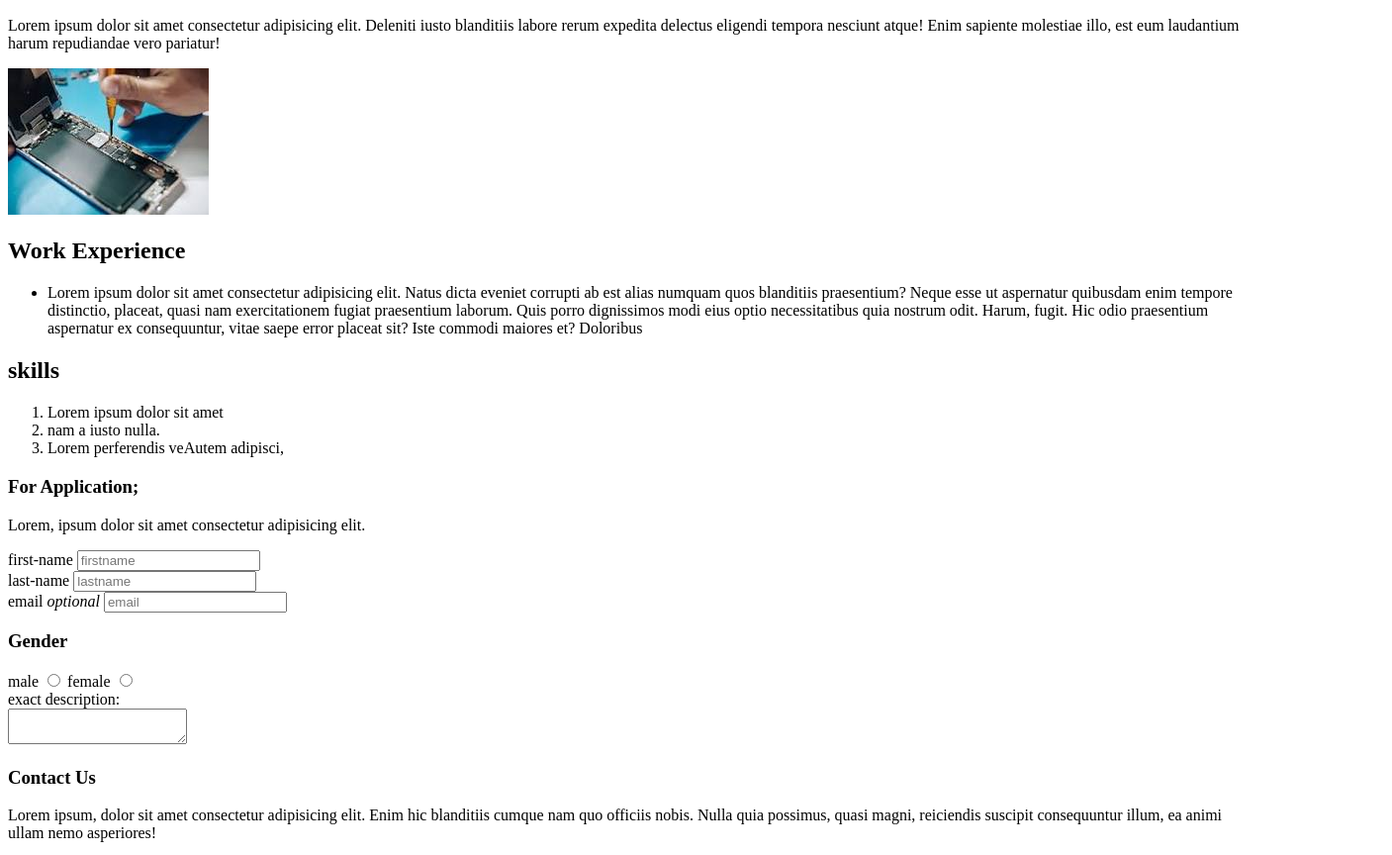
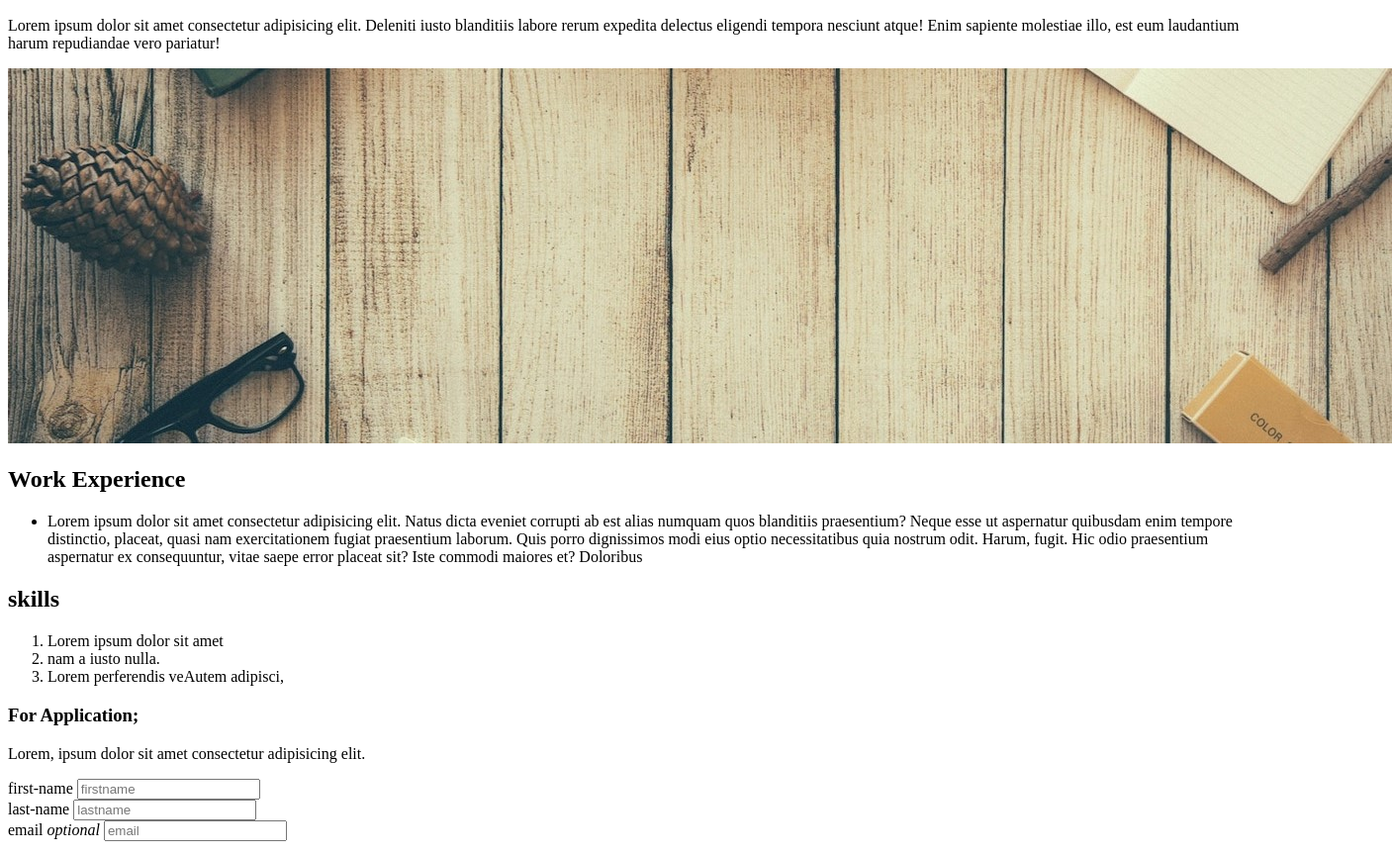
Before and after one commit to zinoleslie/git-portfolio, a plain HTML site: page index.html in a window 1280 px wide. Shown: the part 1297-2161 px from the top of the page at 99% size, 1407 px wide, since content can reach past the window. Drawn offline with Linux system fonts and the light colour scheme.

Commit message:
added modification

```diff
--- a/index.html
+++ b/index.html
@@ -56,7 +56,7 @@
            </div>
 
            <div>
-            <img src="./images/fixing-phone1.jpeg" alt="an image of a phone">
+            <img src="./images/div-below.jpg" alt="an image of a phone">
            </div>
     </section>
 
```
Also changed, not shown: images/div-below.jpg (added).
